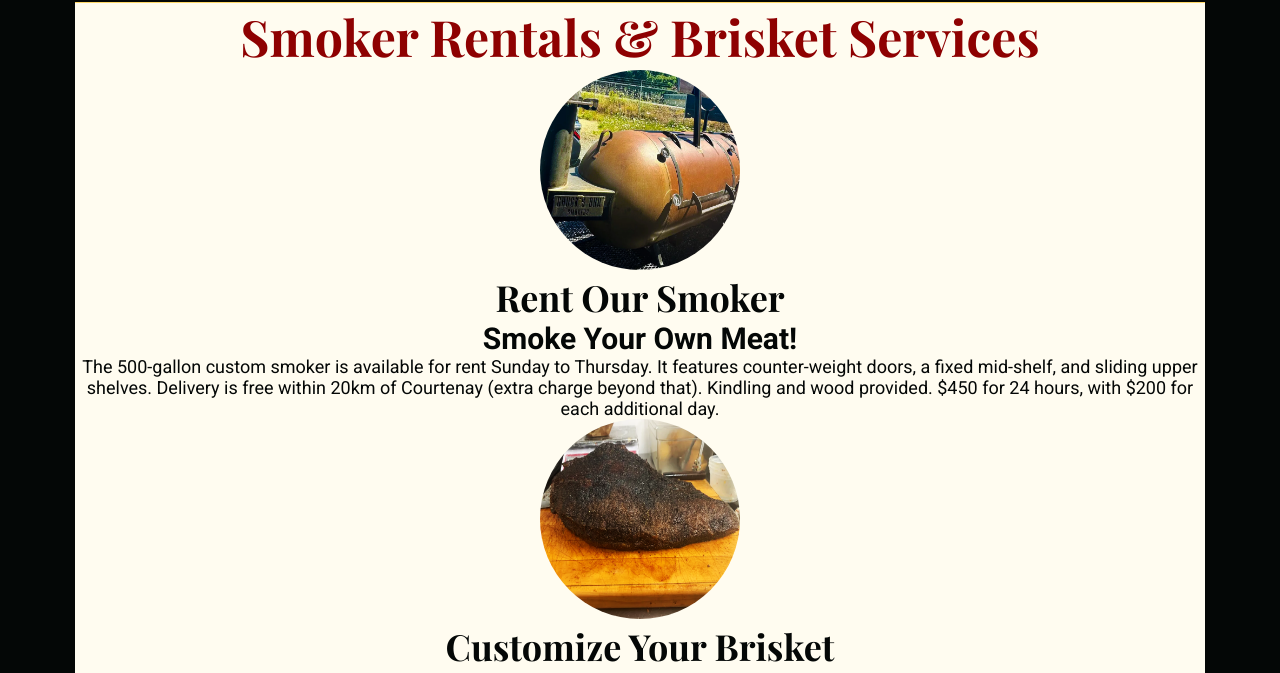
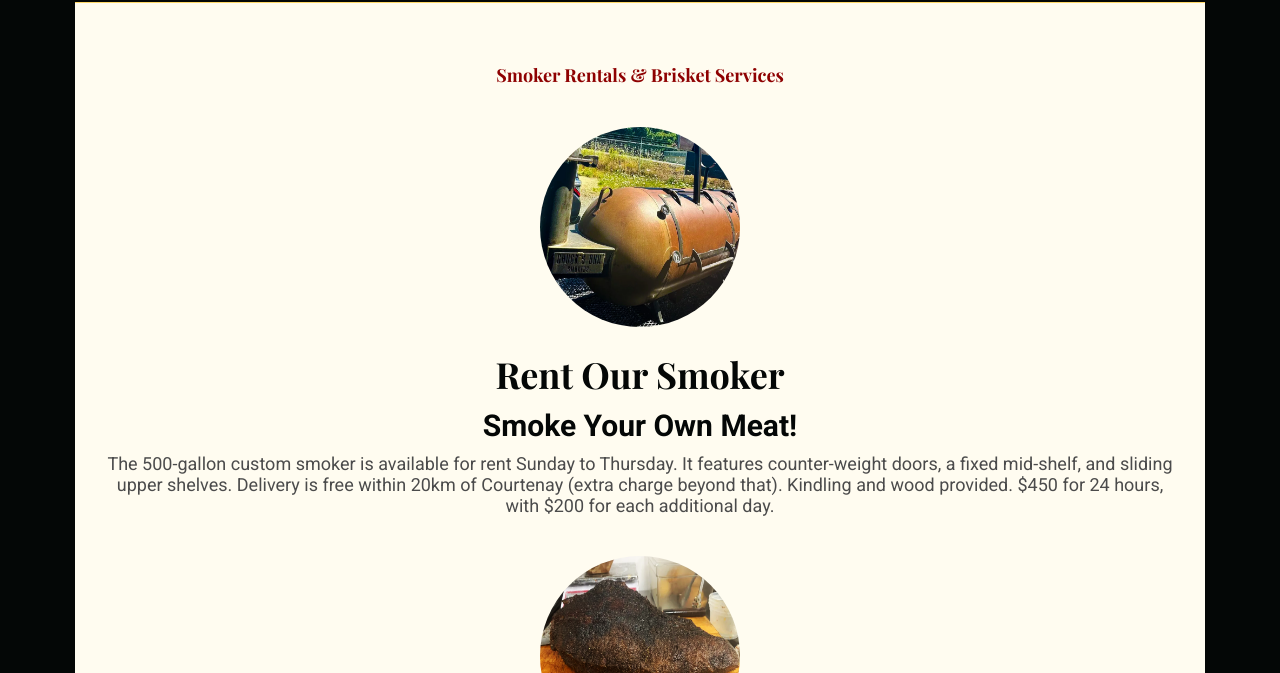
Before and after one commit to nic-dgl103-f24-cvs2/project-SunyeongJ-dev, a plain HTML site: page services.html in a window 1280 px wide. Shown: the part 127-800 px from the top of the page. Drawn offline with nearby package versions, Linux system fonts and the light colour scheme.

Commit message:
Give padding and margin to content block

```diff
--- a/style.css
+++ b/style.css
@@ -332,16 +332,20 @@ div .no-border {
 .services-section {
   text-align: center;
   background-color: #fffcf0;
+  padding: 40px 0;
 }
 
 .services-section img {
   width: 200px;
   height: 200px;
+  margin: 20px 20px;
   border-radius: 50%;
 }
 
 .services-section h1 {
   margin: 0;
+  padding: 20px 0;
+  font-size: 1.8rem;
 }
 
 .services-section h2 {
@@ -351,10 +355,13 @@ div .no-border {
 .services-section h3 {
   color:#040706;
   font-family: "Roboto", sans-serif;
+  margin: 10px;
 }
 
 .services-section p {
   margin: 0;
+  padding: 0 30px 20px 30px;
+  color: #4b4b4b;
 }
 
 /* -------- Large Devices (desktops, 1200px and up) -------- */
```
